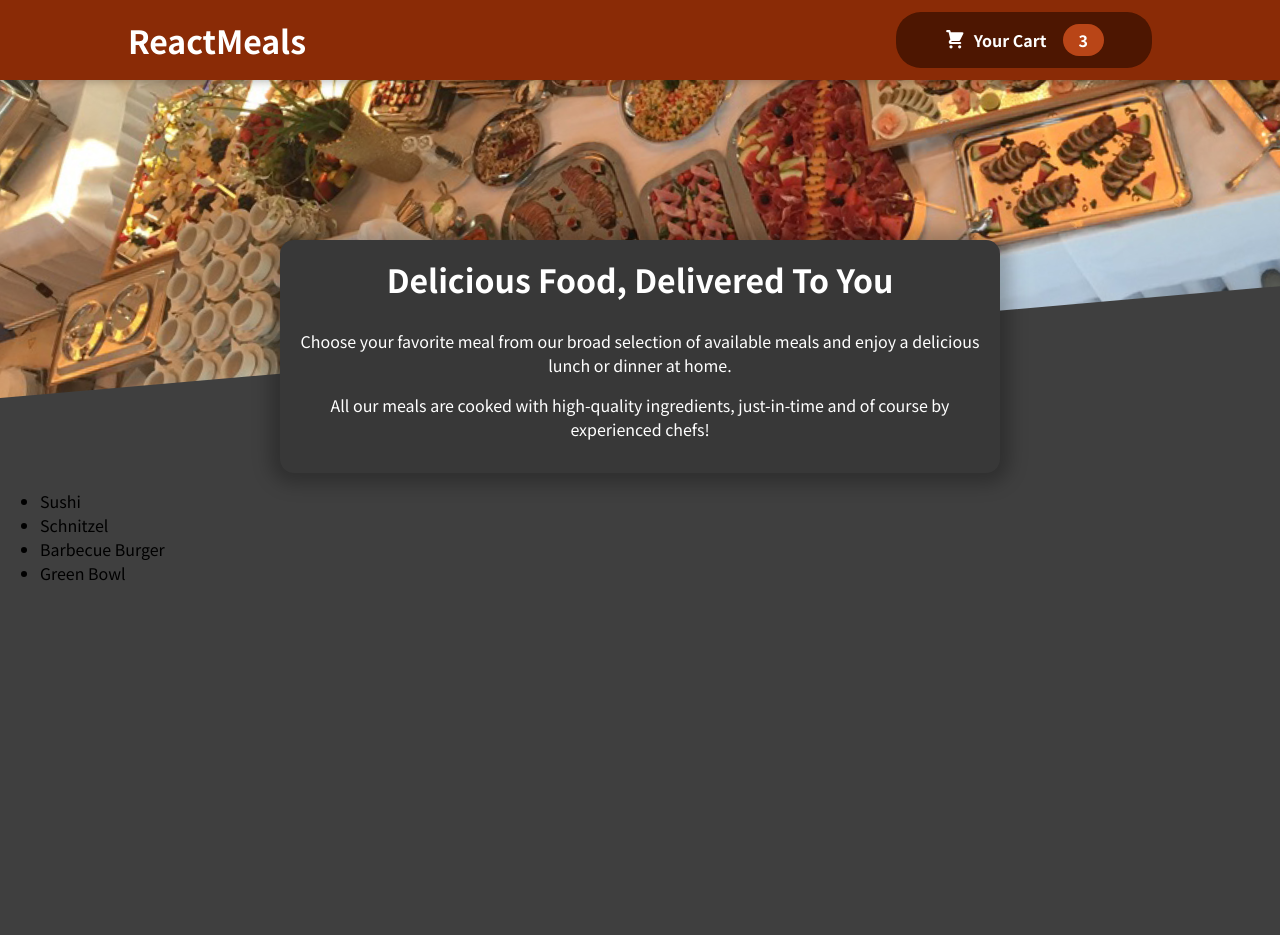
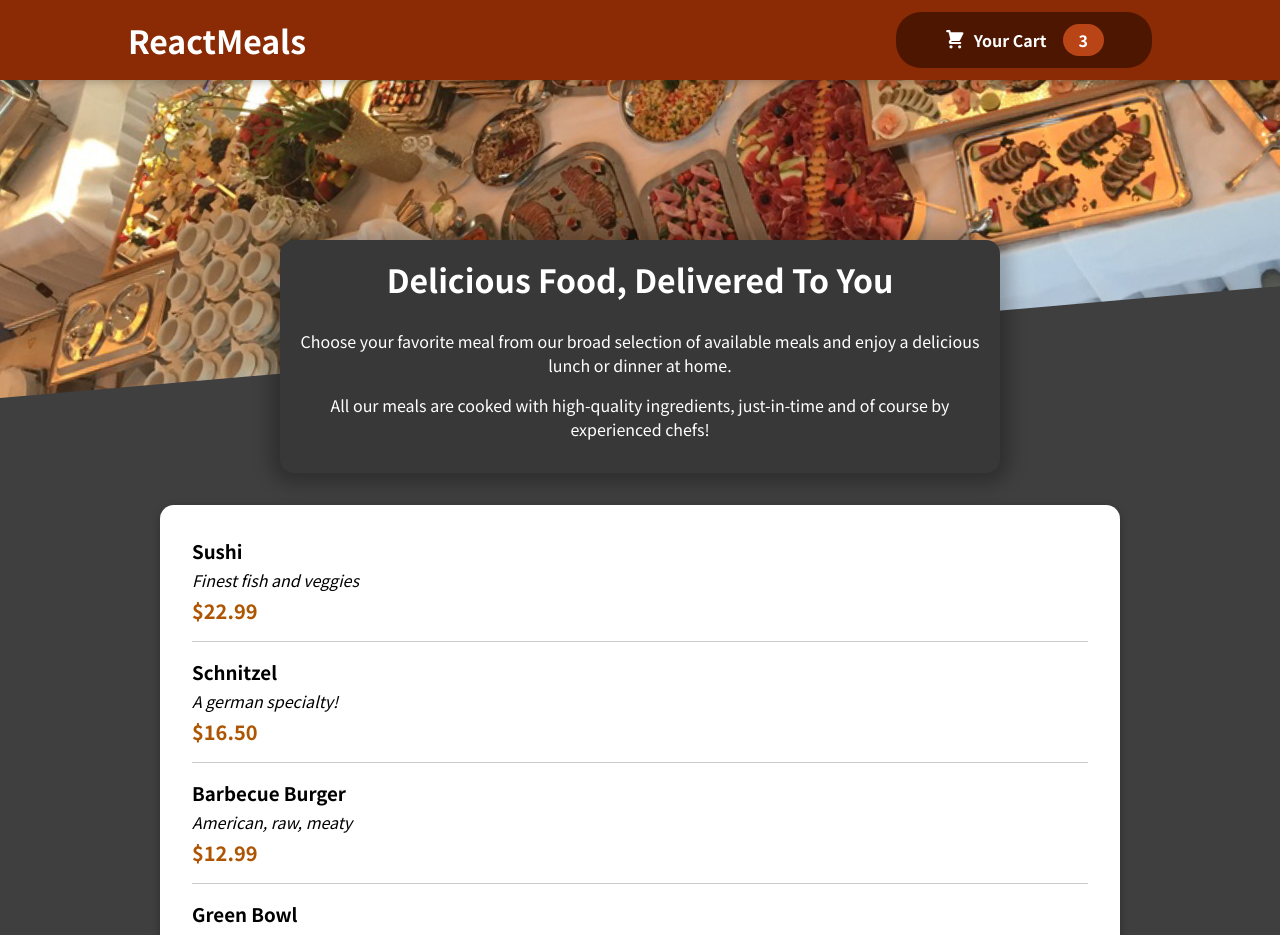
Before and after one commit to dacn1113/demo_react, a React (Create React App) app in the folder 01-starting-project/: page / in a window 1280 px wide. Shown: the top 935 px of the page. Before the commit the page ends 800 px from the top, so only its background shows below. Built offline with nearby package versions, Linux system fonts and the light colour scheme.

Commit message:
Add Meal Items & Displaying & fix bug section

```diff
--- a/01-starting-project/src/components/Layout/Header.js
+++ b/01-starting-project/src/components/Layout/Header.js
@@ -2,14 +2,14 @@
 
 import mealsImage from "../../assets/meals.jpg";
 import classes from "./Header.module.css";
-import HeaderCartButtonn from "./HeaderCardButton";
+import HeaderCartButton from "./HeaderCardButton";
 
 const Header = (props) => {
   return (
     <Fragment>
       <header className={classes.header}>
         <h1>ReactMeals</h1>
-        <HeaderCartButtonn />
+        <HeaderCartButton />
       </header>
       <div className={classes["main-image"]}>
         <img src={mealsImage} alt="A table full of delicous food!" />
--- a/01-starting-project/src/components/Meals/AvailableMeals.js
+++ b/01-starting-project/src/components/Meals/AvailableMeals.js
@@ -1,3 +1,5 @@
+import Card from "../UI/Card";
+import MealItem from "./MealItem/MealItem";
 import classes from "./AvailableMeals.module.css";
 
 const DUMMY_MEALS = [
@@ -27,10 +29,19 @@
   },
 ];
 const AvailableMeals = () => {
-  const mealsList = DUMMY_MEALS.map((meal) => <li>{meal.name}</li>);
+  const mealsList = DUMMY_MEALS.map((meal) => (
+    <MealItem
+      key={meal.id}
+      name={meal.name}
+      description={meal.description}
+      price={meal.price}
+    />
+  ));
   return (
-    <section className={classes.meal}>
-      <ul>{mealsList}</ul>
+    <section className={classes.meals}>
+      <Card>
+        <ul>{mealsList}</ul>
+      </Card>
     </section>
   );
 };
--- /dev/null
+++ b/01-starting-project/src/components/Meals/MealItem/MealItem.js
@@ -0,0 +1,16 @@
+import classes from "./MealItem.module.css";
+
+const MealsItem = (props) => {
+  const price = `$${props.price.toFixed(2)}`;
+  return (
+    <li className={classes.meal}>
+      <div>
+        <h3>{props.name}</h3>
+        <div className={classes.description}>{props.description}</div>
+        <div className={classes.price}>{price}</div>
+      </div>
+      <div></div>
+    </li>
+  );
+};
+export default MealsItem;
--- /dev/null
+++ b/01-starting-project/src/components/Meals/MealItem/MealItem.module.css
@@ -0,0 +1,22 @@
+.meal {
+  display: flex;
+  justify-content: space-between;
+  margin: 1rem;
+  padding-bottom: 1rem;
+  border-bottom: 1px solid #ccc;
+}
+
+.meal h3 {
+  margin: 0 0 0.25rem 0;
+}
+
+.description {
+  font-style: italic;
+}
+
+.price {
+  margin-top: 0.25rem;
+  font-weight: bold;
+  color: #ad5502;
+  font-size: 1.25rem;
+}
--- /dev/null
+++ b/01-starting-project/src/components/UI/Card.js
@@ -0,0 +1,7 @@
+import classes from "./Card.module.css";
+
+const Card = (props) => {
+  return <div className={classes.card}>{props.children}</div>;
+};
+
+export default Card;
--- /dev/null
+++ b/01-starting-project/src/components/UI/Card.module.css
@@ -0,0 +1,6 @@
+.card {
+  padding: 1rem;
+  box-shadow: 0 2px 8px rgba(0, 0, 0, 0.25);
+  border-radius: 14px;
+  background-color: white;
+}
```
Also changed, not shown: 01-starting-project/src/components/Meals/MealItem/MealItemFrom.js (added).
